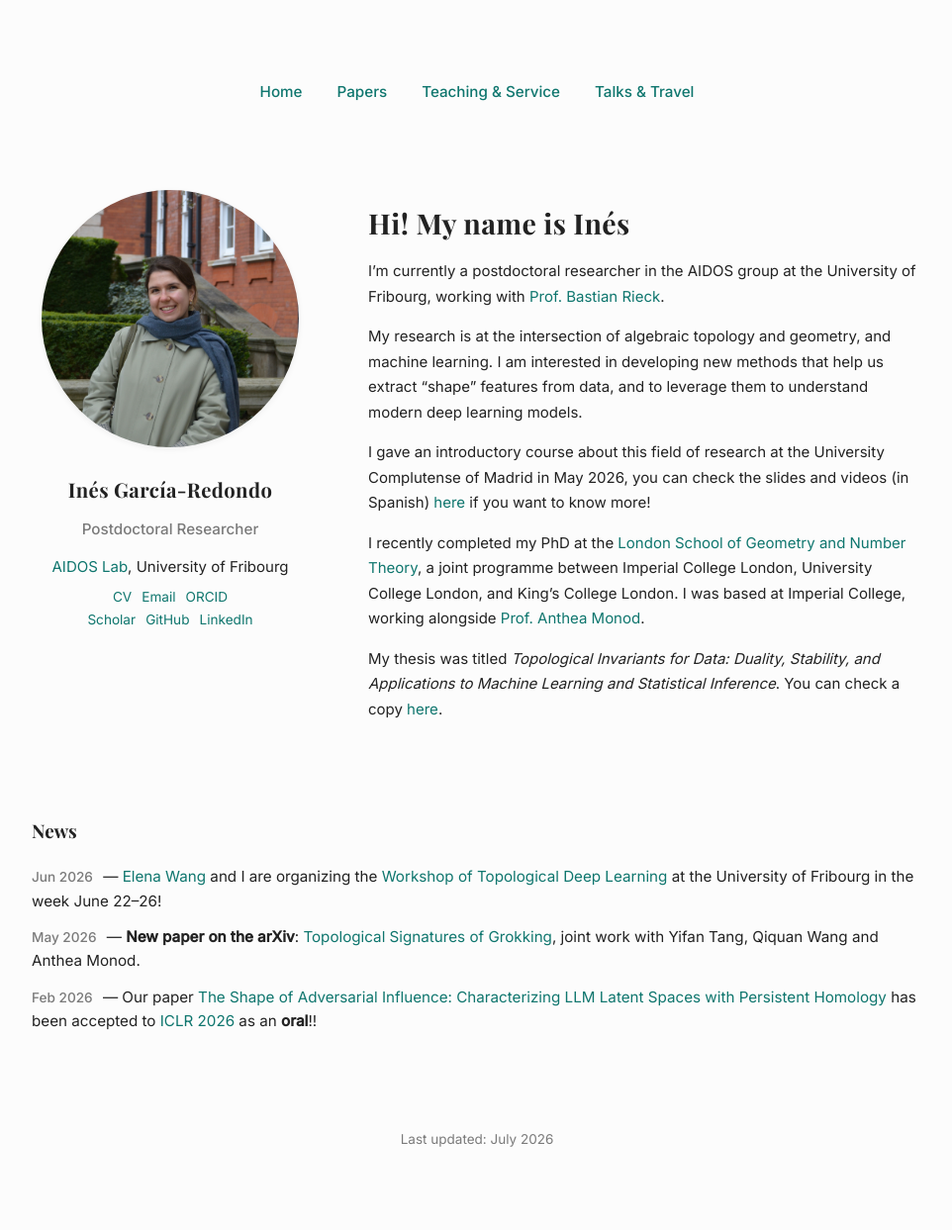
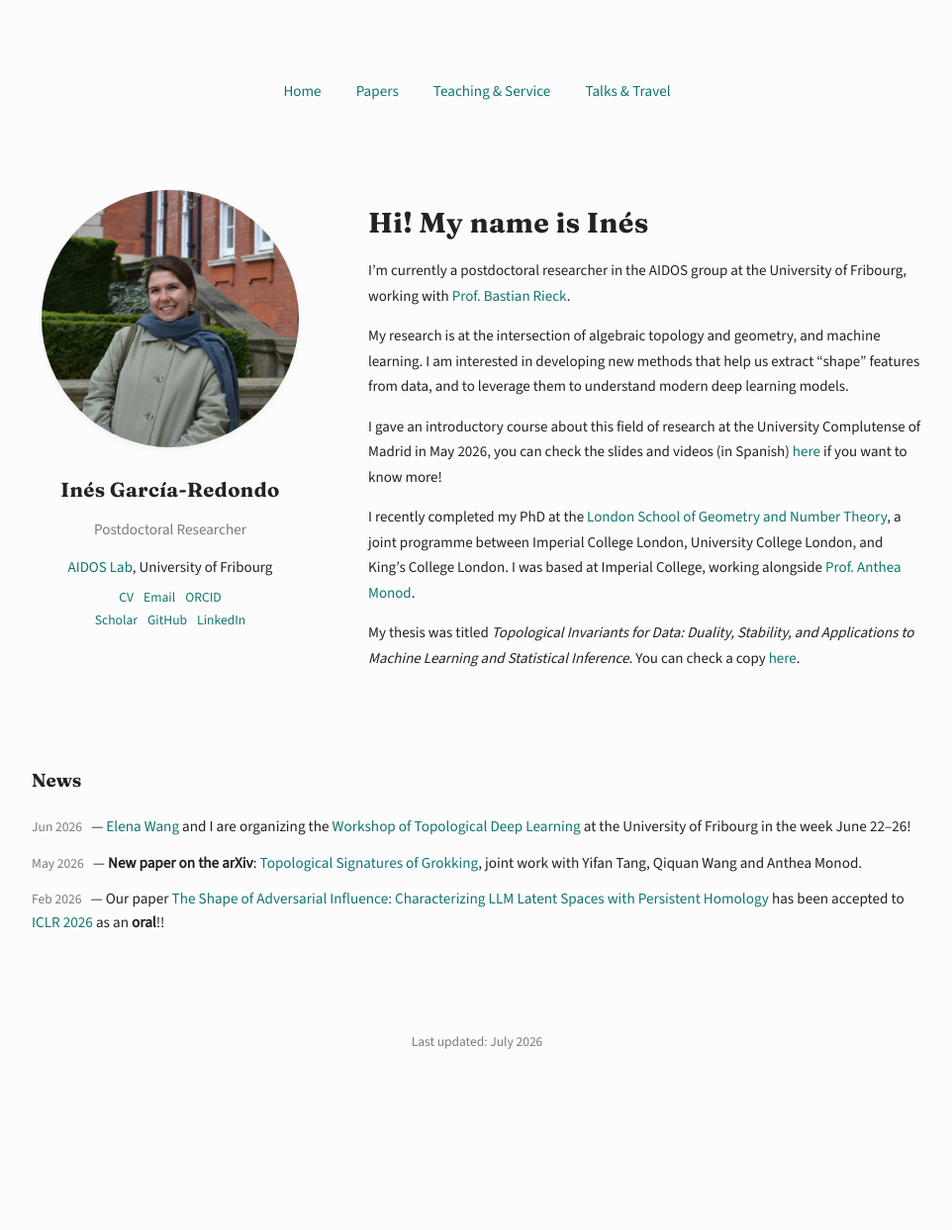
Before and after one commit to inesgare/inesgare.github.io, a Jekyll site: the page built from index.md, in a window 1280 px wide. Shown: the whole page at 99% size, without its empty margins (158-1120 px from the left). Built offline with Jekyll 4.4.1, drawn with Linux system fonts in a browser that asks for light colours; after the commit the page ends 1143 px from its top, so only the background shows below that.

Commit message:
new fonts

```diff
--- a/_layouts/default.html
+++ b/_layouts/default.html
@@ -4,7 +4,7 @@
   <meta charset="UTF-8">
   <title>{{ page.title }} – {{ site.title }}</title>
   <link rel="stylesheet" href="/style.css">
-  <link href="https://fonts.googleapis.com/css2?family=Playfair+Display:wght@700&family=Inter:wght@400;500&display=swap" rel="stylesheet">
+  <link href="https://fonts.googleapis.com/css2?family=Fraunces:ital,wght@0,700;1,700&family=Source+Sans+3:wght@400;500&display=swap" rel="stylesheet">
 </head>
 <body>
 
--- a/style.css
+++ b/style.css
@@ -20,7 +20,7 @@ html {
    ========================= */
 
 body {
-  font-family: 'Inter', sans-serif;
+  font-family: 'Source Sans 3', sans-serif;
   font-size: 15px;
   line-height: 1.7;
   background-color: var(--bg);
@@ -98,7 +98,7 @@ body {
    ========================= */
 
 h1, h2 {
-  font-family: 'Playfair Display', serif;
+  font-family: 'Fraunces', serif;
   letter-spacing: 0.4px;
 }
 
@@ -242,7 +242,7 @@ a:hover {
 
   font-weight: 700;
   font-size: 1.25em;
-  font-family: 'Playfair Display', serif;
+  font-family: 'Fraunces', serif;
 }
 
 .news-box-content {
```
